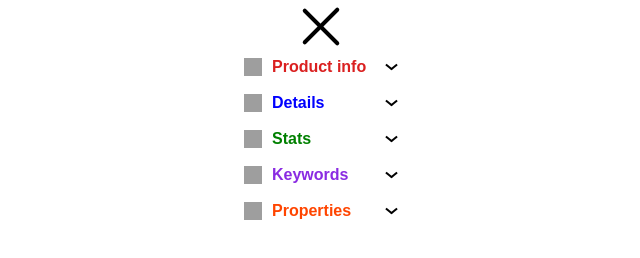
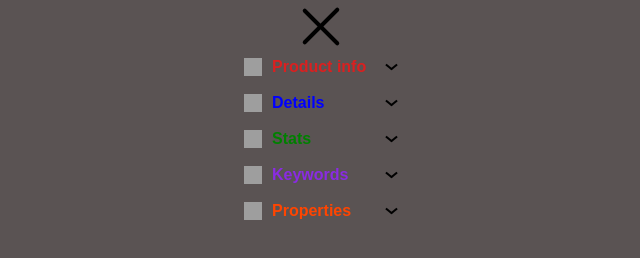
Before and after one commit to elijahmylcev/accordion, a website built with webpack: page src/index.html in a window 1280 px wide. Both pictures are taken after a click on the element 640 px from the left and 28 px from the top of the page. Shown: the whole page, without its empty margins (319-959 px from the left). Built offline with nearby package versions, Linux system fonts and the light colour scheme; grey boxes are pictures that could not be loaded.

Commit message:
refactoring styles

```diff
--- a/src/index.js
+++ b/src/index.js
@@ -14,6 +14,7 @@ menuItem.forEach(element => {
   element.addEventListener('click', (event) => {
     const selectedElement = event.target.closest('.menu__item')
 
+    //Added||removing class
     if (selectedElement.lastElementChild.classList.contains('body-opened')) {
       // Если выбранный элемент активирован, то удаляем класс
       selectedElement.closest('.menu__item').lastElementChild.classList.remove('body-opened');
@@ -29,9 +30,5 @@ menuItem.forEach(element => {
       selectedElement.lastElementChild.classList.add('body-opened');
       selectedElement.firstElementChild.lastElementChild.style.transform = 'translate(4px) rotate(180deg)';
     }
-
-
-
-
   })
 });
--- a/src/style.scss
+++ b/src/style.scss
@@ -3,6 +3,7 @@
   padding: 0;
   box-sizing: border-box;
   font: 1em sans-serif;
+  background-color: rgb(90, 83, 83);
 }
 
 .hamburger {
@@ -48,7 +49,7 @@
 
   &__item {
     display: flex;
-
+    position: relative;
     flex-direction: column;
     justify-content: start;
 
@@ -126,8 +127,22 @@
           margin-right: 10px;
         }
       }
+
+      &:before {
+        content: '';
+        position: absolute;
+        top: 0;
+        left: 0;
+        width: 0;
+        height: 30px;
+        background: rgba(128, 124, 123, 0.3);
+        transition: all .6s ease;
+      }
+
       &:hover {
-        background-color: rgb(212, 197, 197);
+        &:before {
+          width: 84%;
+        }
       }
     }
 
```
Also changed, not shown: docs/index.html (added, +1 -0 lines), 1 other file.
